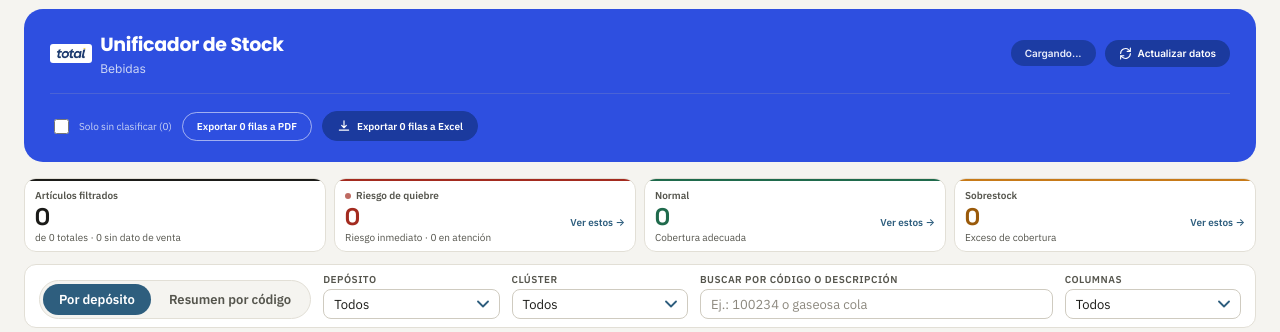
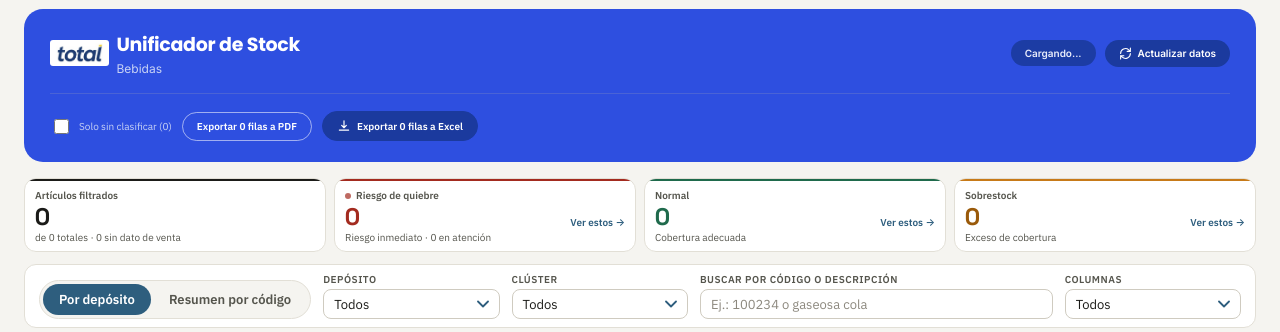
Before and after one commit to n-miranda/proyecto-bebidas, a Flask app: page / in a window 1280 px wide. Shown: the top 332 px of the page. Run offline with Flask 3, Linux system fonts and the light colour scheme.

Commit message:
Agrandar 35% el logo del encabezado (solo local)
.encabezado-tarjeta .marca-icono: 19px -> 26px de alto.

Co-Authored-By: Claude Sonnet 5 <noreply@anthropic.com>

```diff
--- a/src/web/static/estilos.css
+++ b/src/web/static/estilos.css
@@ -134,7 +134,7 @@ body {
 
 .encabezado-tarjeta .marca { gap: 8px; }
 
-.encabezado-tarjeta .marca-icono { height: 19px; }
+.encabezado-tarjeta .marca-icono { height: 26px; }
 
 .encabezado-tarjeta .marca-texto {
   flex-direction: column;
```
